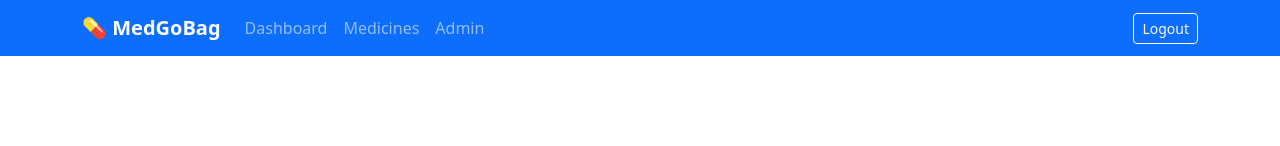
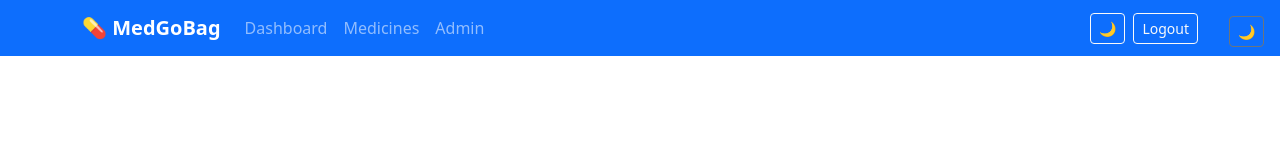
Before and after one commit to slipbizkit/MedGoBag, a React (Vite) app in the folder frontend/: page /login in a window 1280 px wide. Shown: the top 146 px of the page. Built offline with nearby package versions, Linux system fonts and the light colour scheme; no server answers; sample sign-in values are in the browser's storage.

Commit message:
feat: light/dark mode toggle with localStorage persistence

```diff
--- a/frontend/src/App.tsx
+++ b/frontend/src/App.tsx
@@ -6,6 +6,7 @@ import Dashboard from './components/Dashboard';
 import MedicineList from './components/MedicineList';
 import AdminPanel from './components/AdminPanel';
 import Navbar from './components/Navbar';
+import { useTheme } from './hooks/useTheme';
 
 function RequireAuth({ children }: { children: React.ReactNode }) {
   return localStorage.getItem('token') ? <>{children}</> : <Navigate to="/login" replace />;
@@ -18,14 +19,15 @@ function RequireAdmin({ children }: { children: React.ReactNode }) {
 
 export default function App() {
   const isLoggedIn = Boolean(localStorage.getItem('token'));
+  const { theme, toggleTheme } = useTheme();
 
   return (
     <BrowserRouter>
-      {isLoggedIn && <Navbar />}
+      {isLoggedIn && <Navbar theme={theme} toggleTheme={toggleTheme} />}
       <div className="container-lg py-3">
         <Routes>
-          <Route path="/login" element={<Login />} />
-          <Route path="/register" element={<Register />} />
+          <Route path="/login" element={<Login theme={theme} toggleTheme={toggleTheme} />} />
+          <Route path="/register" element={<Register theme={theme} toggleTheme={toggleTheme} />} />
           <Route
             path="/otp-setup"
             element={
--- a/frontend/src/components/Login.tsx
+++ b/frontend/src/components/Login.tsx
@@ -2,7 +2,12 @@ import { useState, FormEvent } from 'react';
 import { useNavigate, Link } from 'react-router-dom';
 import client from '../api/client';
 
-export default function Login() {
+interface Props {
+  theme: 'light' | 'dark';
+  toggleTheme: () => void;
+}
+
+export default function Login({ theme, toggleTheme }: Props) {
   const navigate = useNavigate();
   const [email, setEmail] = useState('');
   const [password, setPassword] = useState('');
@@ -32,6 +37,14 @@ export default function Login() {
 
   return (
     <div className="d-flex justify-content-center align-items-center" style={{ minHeight: '80vh' }}>
+      <button
+        className="btn btn-outline-secondary btn-sm position-fixed top-0 end-0 m-3"
+        onClick={toggleTheme}
+        aria-label="Toggle theme"
+        title={theme === 'dark' ? 'Switch to light mode' : 'Switch to dark mode'}
+      >
+        {theme === 'dark' ? '☀️' : '🌙'}
+      </button>
       <div className="card shadow-sm w-100" style={{ maxWidth: 420 }}>
         <div className="card-body p-4">
           <h4 className="card-title text-center text-primary mb-1">💊 MedGoBag</h4>
--- a/frontend/src/components/Navbar.tsx
+++ b/frontend/src/components/Navbar.tsx
@@ -1,6 +1,11 @@
 import { Link, useNavigate } from 'react-router-dom';
 
-export default function Navbar() {
+interface Props {
+  theme: 'light' | 'dark';
+  toggleTheme: () => void;
+}
+
+export default function Navbar({ theme, toggleTheme }: Props) {
   const navigate = useNavigate();
   const role = localStorage.getItem('role');
   const email = localStorage.getItem('email');
@@ -32,25 +37,30 @@ export default function Navbar() {
         <div className="collapse navbar-collapse" id="navMenu">
           <ul className="navbar-nav me-auto mb-2 mb-lg-0">
             <li className="nav-item">
-              <Link className="nav-link" to="/">
-                Dashboard
-              </Link>
+              <Link className="nav-link" to="/">Dashboard</Link>
             </li>
             <li className="nav-item">
-              <Link className="nav-link" to="/medicines">
-                Medicines
-              </Link>
+              <Link className="nav-link" to="/medicines">Medicines</Link>
             </li>
             {role === 'admin' && (
               <li className="nav-item">
-                <Link className="nav-link" to="/admin">
-                  Admin
-                </Link>
+                <Link className="nav-link" to="/admin">Admin</Link>
               </li>
             )}
           </ul>
+
           <div className="d-flex align-items-center gap-2">
             <span className="navbar-text text-white-50 small d-none d-lg-inline">{email}</span>
+
+            <button
+              className="btn btn-outline-light btn-sm"
+              onClick={toggleTheme}
+              aria-label="Toggle theme"
+              title={theme === 'dark' ? 'Switch to light mode' : 'Switch to dark mode'}
+            >
+              {theme === 'dark' ? '☀️' : '🌙'}
+            </button>
+
             <button className="btn btn-outline-light btn-sm" onClick={handleLogout}>
               Logout
             </button>
--- a/frontend/src/components/Register.tsx
+++ b/frontend/src/components/Register.tsx
@@ -2,7 +2,12 @@ import { useState, FormEvent } from 'react';
 import { useNavigate, Link } from 'react-router-dom';
 import client from '../api/client';
 
-export default function Register() {
+interface Props {
+  theme: 'light' | 'dark';
+  toggleTheme: () => void;
+}
+
+export default function Register({ theme, toggleTheme }: Props) {
   const navigate = useNavigate();
   const [email, setEmail] = useState('');
   const [password, setPassword] = useState('');
@@ -44,6 +49,14 @@ export default function Register() {
 
   return (
     <div className="d-flex justify-content-center align-items-center" style={{ minHeight: '80vh' }}>
+      <button
+        className="btn btn-outline-secondary btn-sm position-fixed top-0 end-0 m-3"
+        onClick={toggleTheme}
+        aria-label="Toggle theme"
+        title={theme === 'dark' ? 'Switch to light mode' : 'Switch to dark mode'}
+      >
+        {theme === 'dark' ? '☀️' : '🌙'}
+      </button>
       <div className="card shadow-sm w-100" style={{ maxWidth: 420 }}>
         <div className="card-body p-4">
           <h4 className="card-title text-center text-primary mb-1">💊 MedGoBag</h4>
--- /dev/null
+++ b/frontend/src/hooks/useTheme.ts
@@ -0,0 +1,20 @@
+import { useState, useEffect } from 'react';
+
+type Theme = 'light' | 'dark';
+
+export function useTheme() {
+  const [theme, setTheme] = useState<Theme>(
+    () => (localStorage.getItem('theme') as Theme) ?? 'light'
+  );
+
+  useEffect(() => {
+    document.documentElement.setAttribute('data-bs-theme', theme);
+    localStorage.setItem('theme', theme);
+  }, [theme]);
+
+  function toggleTheme() {
+    setTheme((t) => (t === 'light' ? 'dark' : 'light'));
+  }
+
+  return { theme, toggleTheme };
+}
```
